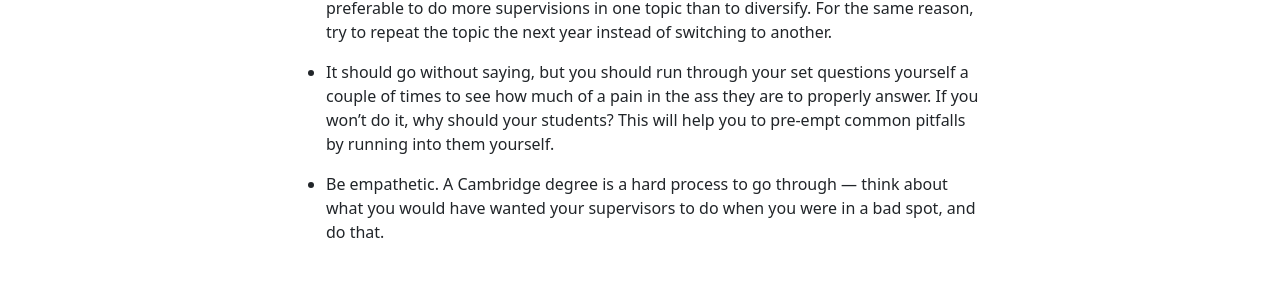
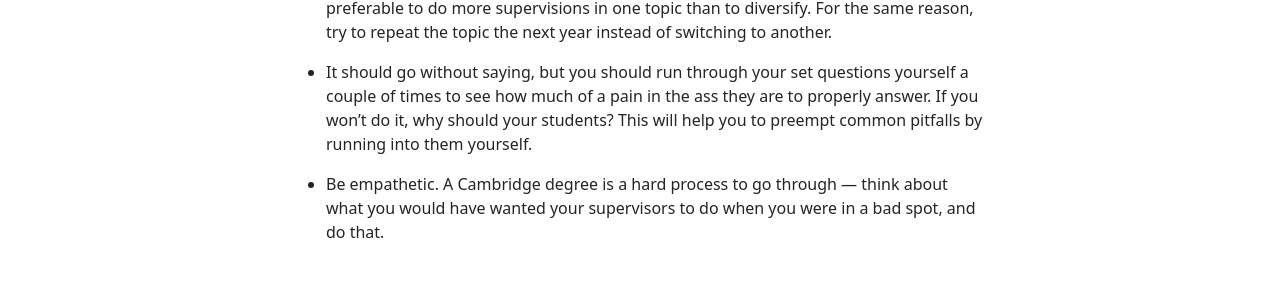
Before and after one commit to benmandrew/benmandrew.github.io, a Jekyll site: the page built from _posts/2024-06-18-on-teaching-those-smarter-than-yourself.markdown, in a window 1280 px wide. Shown: the part 1782-2086 px from the top of the page. Built offline with Jekyll 4.4.1, drawn with Linux system fonts in a browser that asks for light colours.

Commit message:
Spelling

```diff
--- a/_posts/2024-06-18-on-teaching-those-smarter-than-yourself.markdown
+++ b/_posts/2024-06-18-on-teaching-those-smarter-than-yourself.markdown
@@ -31,6 +31,6 @@ Once you answer a question with "I don't know, but let's work through it togethe
 
 - Only supervise one topic per term. The vast majority of your work time is spent before supervisions, understanding the lecture notes and related reading to the point that you can teach it. Once you have done this work, the marginal cost of doing more supervisions on the same topic is comparatively negligible. It is almost always preferable to do more supervisions in one topic than to diversify. For the same reason, try to repeat the topic the next year instead of switching to another.
 
-- It should go without saying, but you should run through your set questions yourself a couple of times to see how much of a pain in the ass they are to properly answer. If you won't do it, why should your students? This will help you to pre-empt common pitfalls by running into them yourself.
+- It should go without saying, but you should run through your set questions yourself a couple of times to see how much of a pain in the ass they are to properly answer. If you won't do it, why should your students? This will help you to preempt common pitfalls by running into them yourself.
 
 - Be empathetic. A Cambridge degree is a hard process to go through — think about what you would have wanted your supervisors to do when you were in a bad spot, and do that.
```
